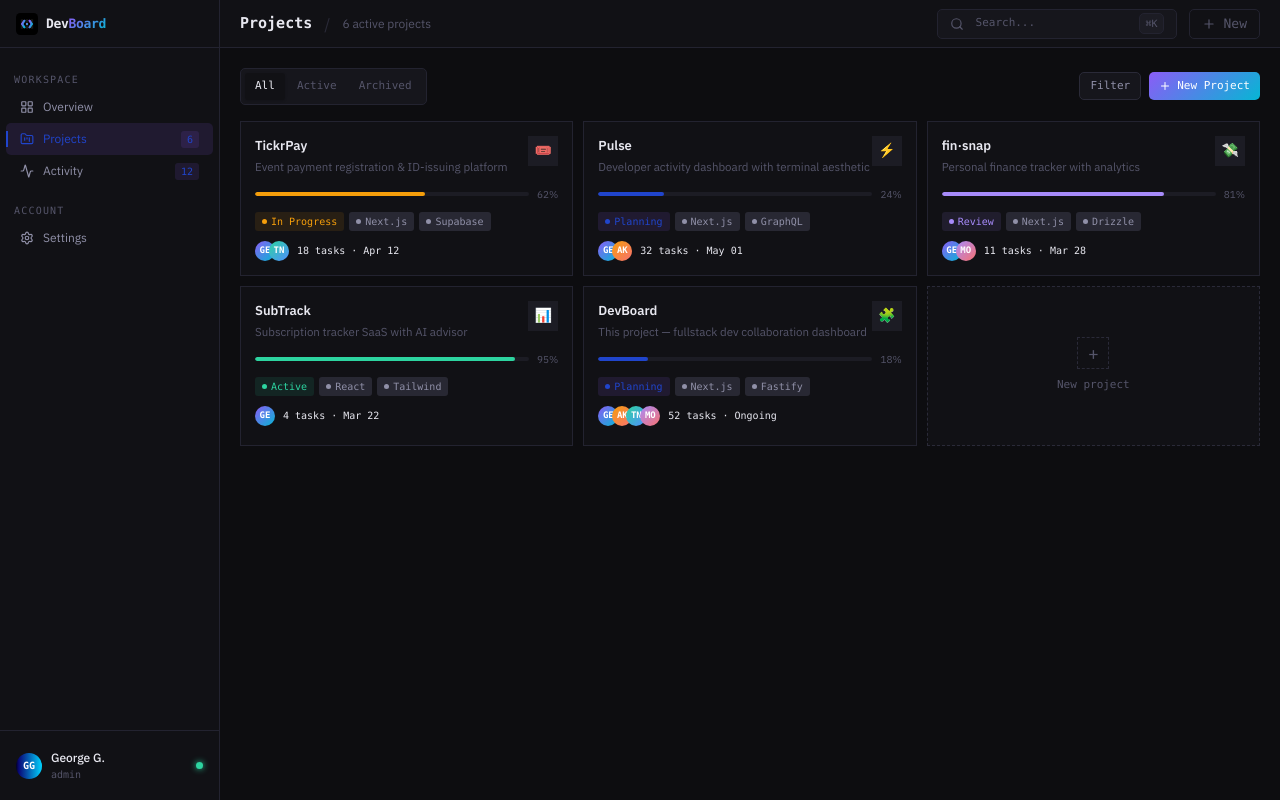
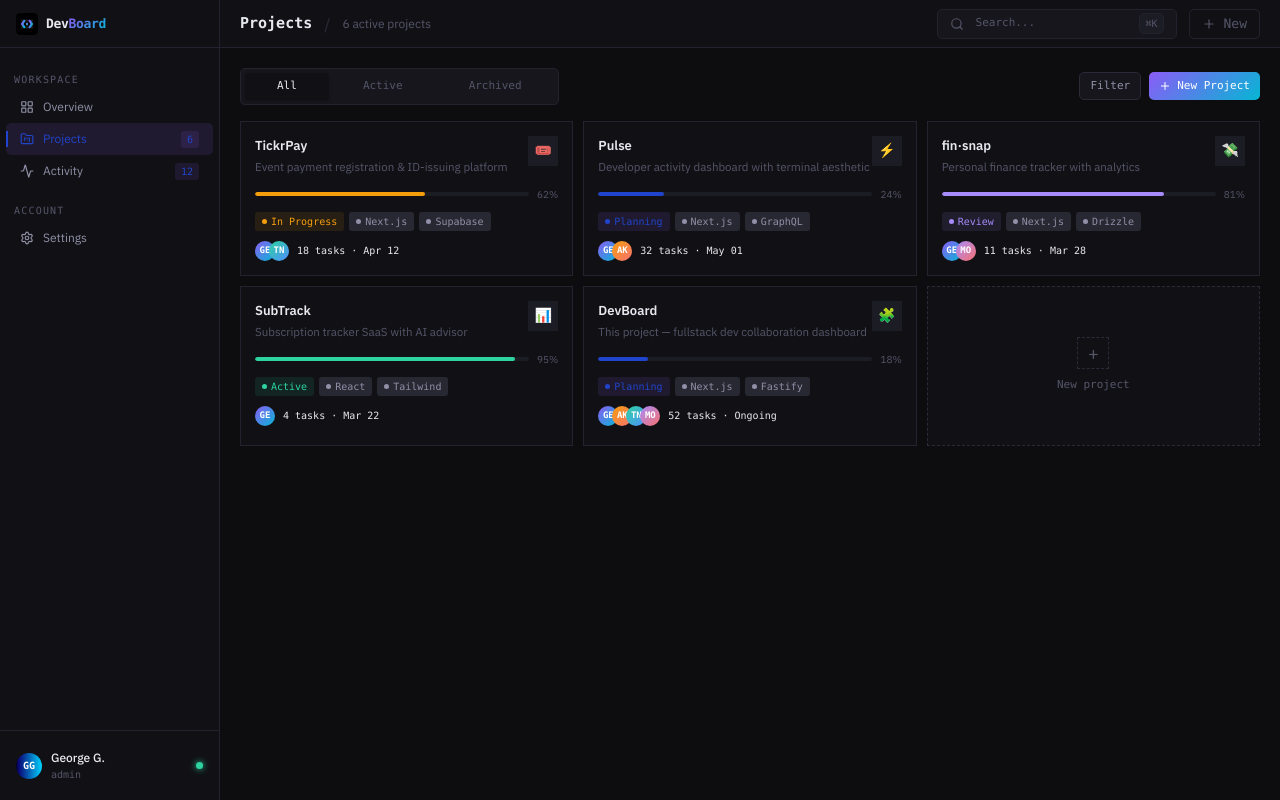
Before and after one commit to georgegoodluck/DevBoard, a Next.js app: page /projects in a window 1280 px wide. Built offline with nearby package versions, Linux system fonts and the light colour scheme.

Commit message:
style: add padding to header tabs

```diff
--- a/components/projects/ProjectsHeader.tsx
+++ b/components/projects/ProjectsHeader.tsx
@@ -25,7 +25,7 @@ export default function ProjectsHeader({ activeTab, onTabChange }: Props) {
           <button
             key={tab.value}
             onClick={() => onTabChange(tab.value)}
-            className={`px-2.5 py-1.25 rounded-[3px] font-mono text-[11px] font-medium cursor-pointer transition-all ${
+            className={`px-8 py-1.25 rounded-[3px] font-mono text-[11px] font-medium cursor-pointer transition-all ${
               activeTab === tab.value
                 ? "bg-(--bg1) text-(--text) shadow-sm"
                 : "text-(--text3) hover:text-(--text)"
```
